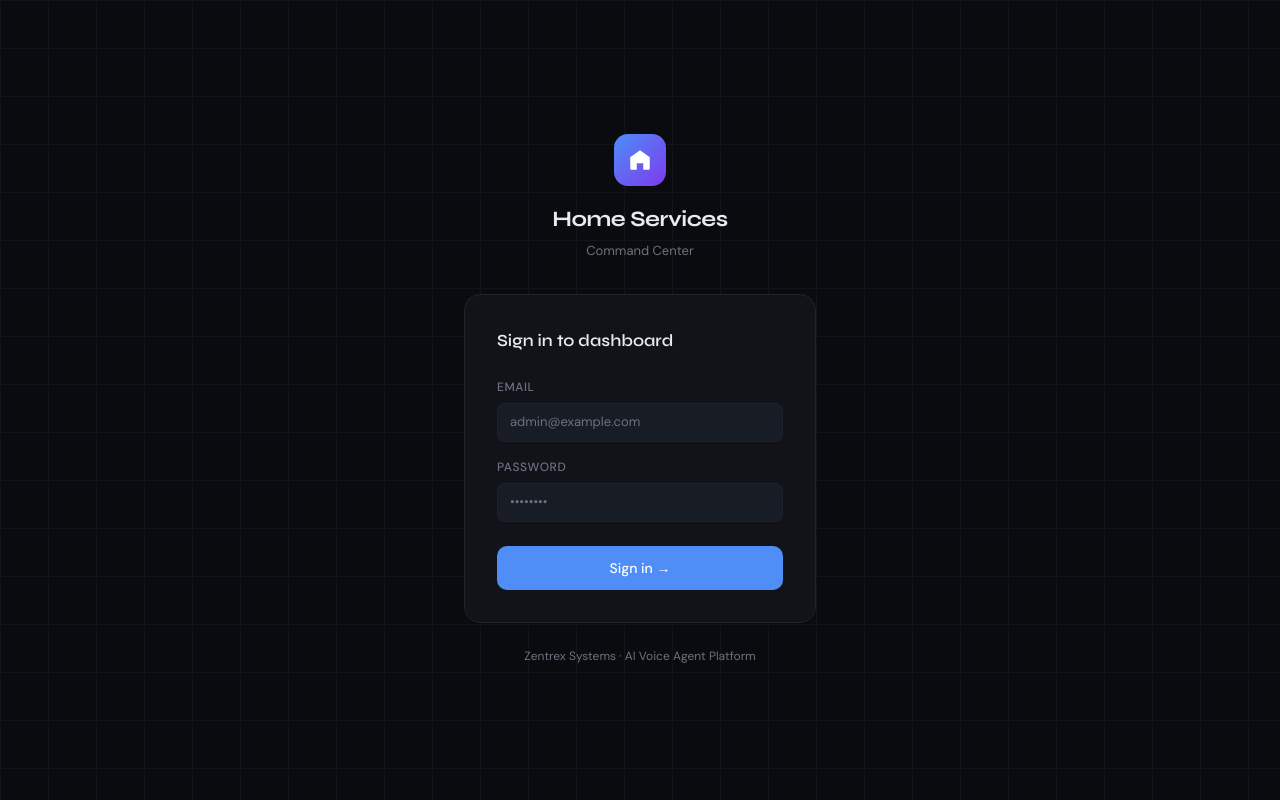
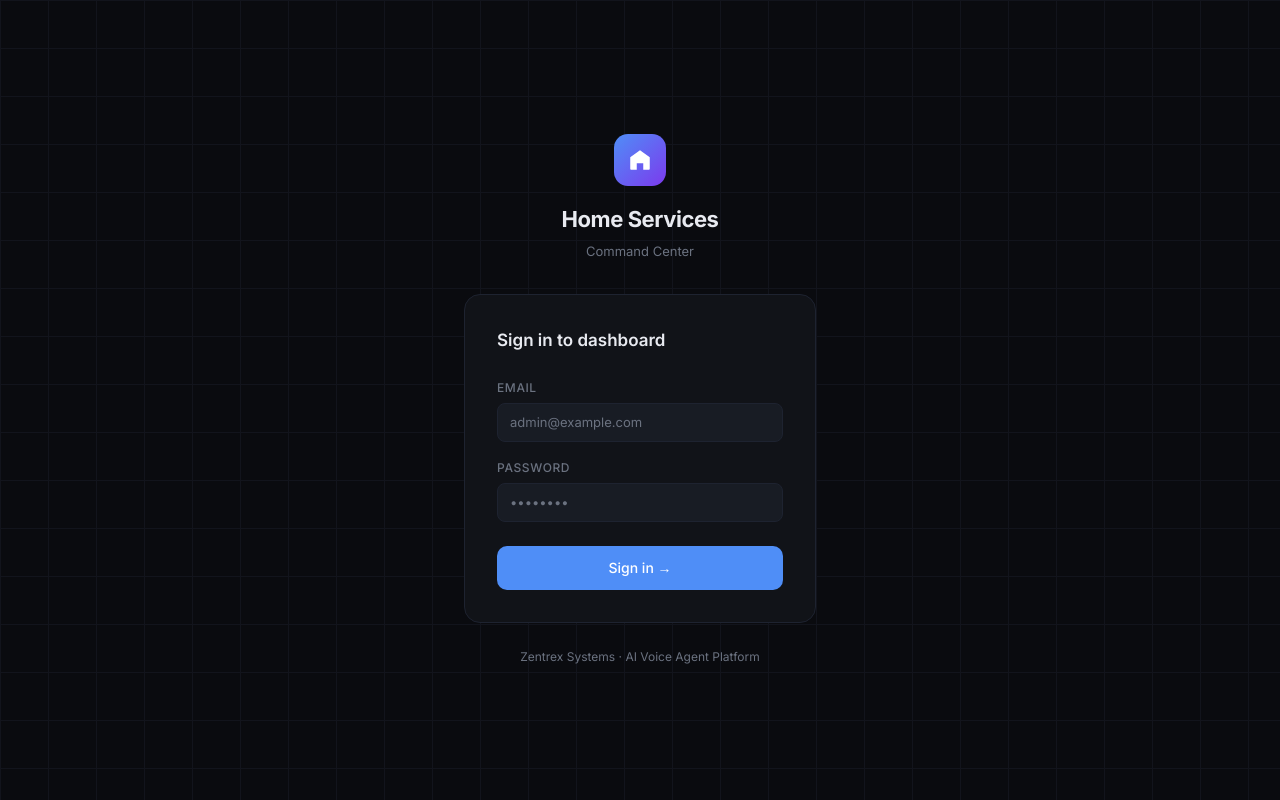
Before and after one commit to abdulhadi240/Prime_vault-Voice-Ssytem, a Next.js app: page /login in a window 1280 px wide. Built offline with nearby package versions, Linux system fonts and the light colour scheme; no server answers.

Commit message:
feat: swap fonts to Inter via next/font

```diff
--- a/app/globals.css
+++ b/app/globals.css
@@ -1,5 +1,3 @@
-@import url('https://fonts.googleapis.com/css2?family=Syne:wght@400;500;600;700;800&family=DM+Sans:ital,opsz,wght@0,9..40,300;0,9..40,400;0,9..40,500;1,9..40,300&family=DM+Mono:wght@400;500&display=swap');
-
 @tailwind base;
 @tailwind components;
 @tailwind utilities;
@@ -18,9 +16,9 @@
   --success: #4ade80;
   --warning: #fbbf24;
   --shadow: 0 2px 12px rgba(0,0,0,0.4);
-  --font-display: 'Syne', sans-serif;
-  --font-body: 'DM Sans', sans-serif;
-  --font-mono: 'DM Mono', monospace;
+  --font-display: var(--inter, 'Inter', sans-serif);
+  --font-body: var(--inter, 'Inter', sans-serif);
+  --font-mono: var(--dm-mono, 'DM Mono', monospace);
 }
 
 /* ── LIGHT MODE ── */
--- a/app/layout.tsx
+++ b/app/layout.tsx
@@ -1,6 +1,20 @@
 import type { Metadata } from 'next';
+import { Inter, DM_Mono } from 'next/font/google';
 import './globals.css';
 import { ThemeProvider } from '@/lib/theme';
+
+const inter = Inter({
+  subsets: ['latin'],
+  variable: '--inter',
+  display: 'swap',
+});
+
+const dmMono = DM_Mono({
+  subsets: ['latin'],
+  weight: ['400', '500'],
+  variable: '--dm-mono',
+  display: 'swap',
+});
 
 export const metadata: Metadata = {
   title: 'Home Services — Command Center',
@@ -9,7 +23,7 @@ export const metadata: Metadata = {
 
 export default function RootLayout({ children }: { children: React.ReactNode }) {
   return (
-    <html lang="en">
+    <html lang="en" className={`${inter.variable} ${dmMono.variable}`}>
       <body>
         <ThemeProvider>
           {children}
```
